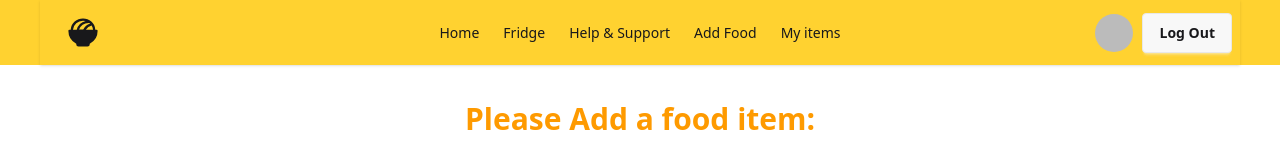
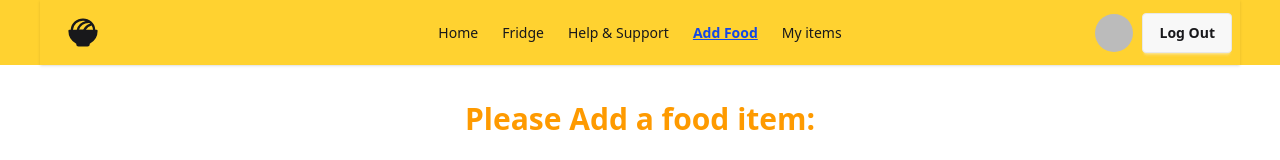
Before and after one commit to MuhammadAdnanWasti/food-expiry-client, a React (Vite) app: page /addFood in a window 1280 px wide. Shown: the top 160 px of the page. Built offline with nearby package versions, Linux system fonts and the light colour scheme; no server answers; sample sign-in values are in the browser's storage.

Commit message:
Home updated

```diff
--- a/src/pages/Fridge.jsx
+++ b/src/pages/Fridge.jsx
@@ -48,7 +48,7 @@ const Fridge = () => {
         return search.toLowerCase( ) ===''
         ? food
         : food.title.toLowerCase().includes(search)
-      }).map(food=> <div className="card bg-base-100 md:w-76 shadow-sm" key={food._id}>
+      }).map(food=> <div className="card bg-base-100  shadow-sm" key={food._id}>
   <figure>
     <img
       src={food.food_image}
--- a/src/pages/Home.jsx
+++ b/src/pages/Home.jsx
@@ -24,33 +24,47 @@ const [expiredFoods, setExpiredFoods] = useState([]);
 
 
      {/* countup */}
-     <div className="stats stats-vertical lg:stats-horizontal shadow ">
+    <div className="flex justify-center my-7">
+  <div className="stats stats-vertical lg:stats-horizontal shadow text-amber-700">
     <div className="stat">
       <div className="stat-title">Target Customers:</div>
-    <div className="stat-value"><CountUp end={10000000} duration={5}></CountUp></div>
-
+      <div className="stat-value">
+        <CountUp end={10000000} duration={5}></CountUp>
+      </div>
     </div>
 
     <div className="stat">
       <div className="stat-title">Nearly expired:</div>
-    <div className="stat-value"><CountUp end={foods.length} duration={9}></CountUp></div>
-
+      <div className="stat-value">
+        <CountUp end={foods.length} duration={9}></CountUp>
+      </div>
     </div>
 
     <div className="stat">
       <div className="stat-title">Expired items:</div>
-    <div className="stat-value"> <CountUp end={expiredFoods.length} duration={9}></CountUp></div>
-
+      <div className="stat-value">
+        <CountUp end={expiredFoods.length} duration={9}></CountUp>
       </div>
     </div>
+  </div>
+</div>
+
 
 <Banner2></Banner2>
       {/* nearly Expired */}
 <h1 className='text-3xl font-extrabold  text-amber-500 text-center'>Nearly Expired Itmes</h1>
-      <div className='grid grid-cols-1 md:grid-cols-2 lg:grid-cols-3 gap-3 my-9 mx-9'>
+
 
      {
-      foods.map(food=> <div className="card bg-base-100 md:w-76 shadow-sm" key={food._id}>
+
+      foods.length===0 ? (<div className="flex justify-center my-9 bg-green-700  p-9 text-white">
+  <p className="font-bold text-2xl">No Nearly Expired Food</p>
+</div>
+):(
+
+   <div className='grid grid-cols-1 md:grid-cols-3 lg:grid-cols-4 gap-3 my-9 mx-9'>
+
+ {foods.map(food=> <div className="card bg-base-100  shadow-sm" key={food._id}>
   <figure>
     <img
       src={food.food_image}
@@ -63,25 +77,27 @@ const [expiredFoods, setExpiredFoods] = useState([]);
 
 
     </h2>
-<p>Quantity:{food.quantity}</p>
+ <p>{food.description}</p>
    <p>Expiry date: {food.expiry_date}</p>
-    <div className="card-actions justify-end">
-      <div className="badge badge-outline">{food.catagory}</div>
 
-    </div>
     <div>
      <Link className="btn bg-amber-300" to={`/foodDetails/${food._id}`}>See Details</Link>
     </div>
   </div>
-</div>)
+</div>)}
+   </div>
+
+)
+
+
      }
-    </div>
+
  <Description></Description>
 {/* Expired */}
 
       <section>
         <h2 className="text-2xl font-bold text-amber-500 text-center">❌ Expired Foods </h2>
-        <div className="grid grid-cols-1 md:grid-cols-3 gap-6 mt-4 mx-7">
+        <div className="grid grid-cols-1 md:grid-cols-4 gap-6 mt-4 mx-7">
           {expiredFoods.map(food => (
             <div key={food._id} className="card border shadow-sm">
               <figure>
--- a/src/pages/Navbar.jsx
+++ b/src/pages/Navbar.jsx
@@ -26,14 +26,34 @@ const Navbar = () => {
       <ul
         tabIndex={0}
         className="menu menu-sm dropdown-content bg-base-100 rounded-box z-1 mt-3 w-52 p-2 shadow">
-       <li><NavLink to='/'>Home</NavLink></li>
-        <li><NavLink to='/fridge'>Fridge</NavLink></li>
-        <li><NavLink to='/help'>Help & Support</NavLink></li>
+       <li><NavLink to='/' className={({ isActive }) =>
+          isActive
+            ? "text-blue-700 font-bold underline" // Active styles
+            : "text-base-content hover:text-primary"
+        }>Home</NavLink></li>
+        <li><NavLink to='/fridge' className={({ isActive }) =>
+          isActive
+            ? "text-blue-700 font-bold underline" // Active styles
+            : "text-base-content hover:text-primary"
+        }>Fridge</NavLink></li>
+        <li><NavLink to='/help' className={({ isActive }) =>
+          isActive
+            ? "text-blue-700 font-bold underline" // Active styles
+            : "text-base-content hover:text-primary"
+        }>Help & Support</NavLink></li>
        {
         user &&
         <>
-         <li><NavLink to='/addFood'>Add Food</NavLink></li>
-        <li><NavLink to='/myItems'>My items</NavLink></li>
+         <li><NavLink to='/addFood' className={({ isActive }) =>
+          isActive
+            ? "text-blue-700 font-bold underline" // Active styles
+            : "text-base-content hover:text-primary"
+        }>Add Food</NavLink></li>
+        <li><NavLink to='/myItems' className={({ isActive }) =>
+          isActive
+            ? "text-blue-700 font-bold underline" // Active styles
+            : "text-base-content hover:text-primary"
+        }>My items</NavLink></li>
         </>
        }
 
@@ -43,14 +63,34 @@ const Navbar = () => {
   </div>
   <div className="navbar-center hidden lg:flex">
     <ul className="menu menu-horizontal px-1">
-      <li><NavLink to='/'>Home</NavLink></li>
-        <li><NavLink to='/fridge'>Fridge</NavLink></li>
-        <li><NavLink to='/help'>Help & Support</NavLink></li>
+       <li><NavLink to='/' className={({ isActive }) =>
+          isActive
+            ? "text-blue-700 font-bold underline" // Active styles
+            : "text-base-content hover:text-primary"
+        }>Home</NavLink></li>
+        <li><NavLink to='/fridge' className={({ isActive }) =>
+          isActive
+            ? "text-blue-700 font-bold underline" // Active styles
+            : "text-base-content hover:text-primary"
+        }>Fridge</NavLink></li>
+        <li><NavLink to='/help' className={({ isActive }) =>
+          isActive
+            ? "text-blue-700 font-bold underline" // Active styles
+            : "text-base-content hover:text-primary"
+        }>Help & Support</NavLink></li>
        {
         user &&
         <>
-         <li><NavLink to='/addFood'>Add Food</NavLink></li>
-        <li><NavLink to='/myItems'>My items</NavLink></li>
+         <li><NavLink to='/addFood' className={({ isActive }) =>
+          isActive
+            ? "text-blue-700 font-bold underline" // Active styles
+            : "text-base-content hover:text-primary"
+        }>Add Food</NavLink></li>
+        <li><NavLink to='/myItems' className={({ isActive }) =>
+          isActive
+            ? "text-blue-700 font-bold underline" // Active styles
+            : "text-base-content hover:text-primary"
+        }>My items</NavLink></li>
         </>
        }
     </ul>
@@ -77,8 +117,8 @@ const Navbar = () => {
           </div>
 
    </>:<>
-   <Link className="btn bg-amber-300" to='/auth/login'>Login</Link>
-   <Link className="btn bg-amber-300" to='/auth/register'>Register</Link>
+   <Link className="btn " to='/auth/login'>Login</Link>
+   <Link className="btn " to='/auth/register'>Register</Link>
   </>}
   </div>
 </div>
```
Lines whose indentation alone changed are shown as unchanged.
